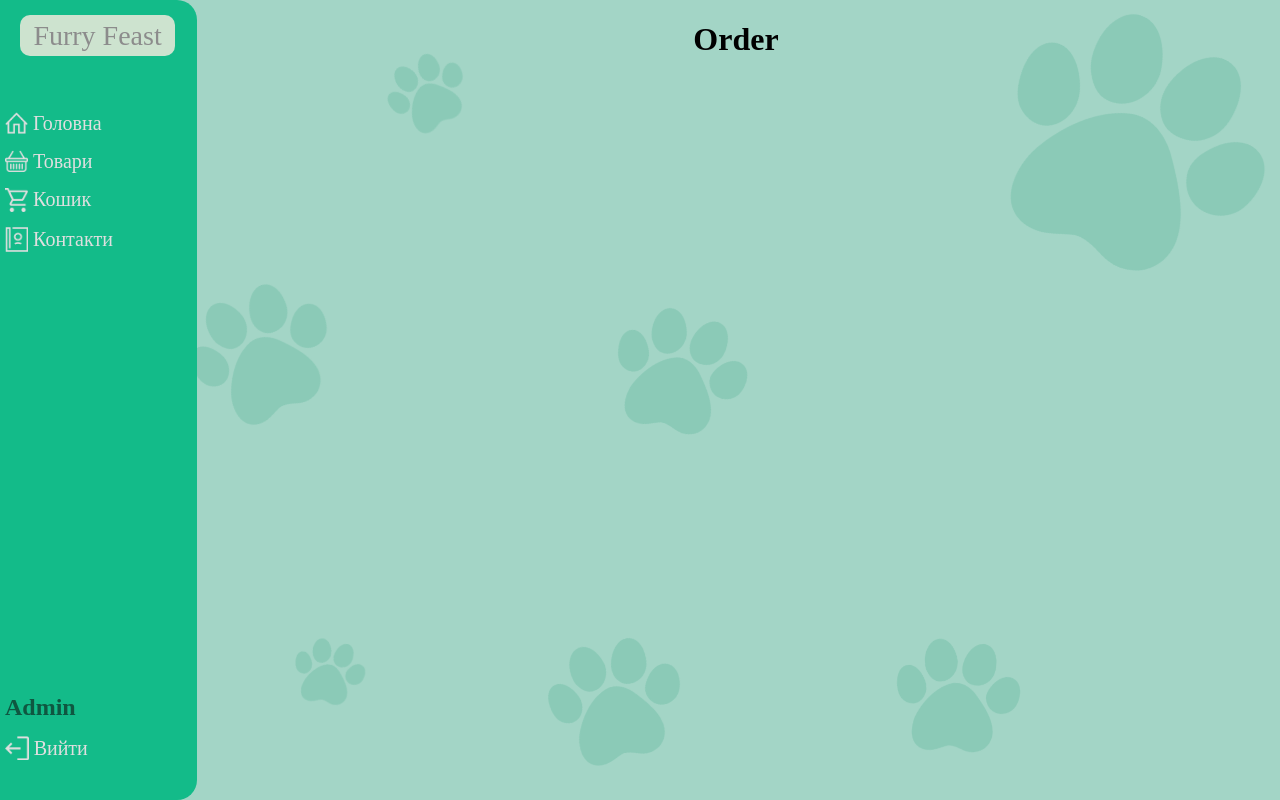
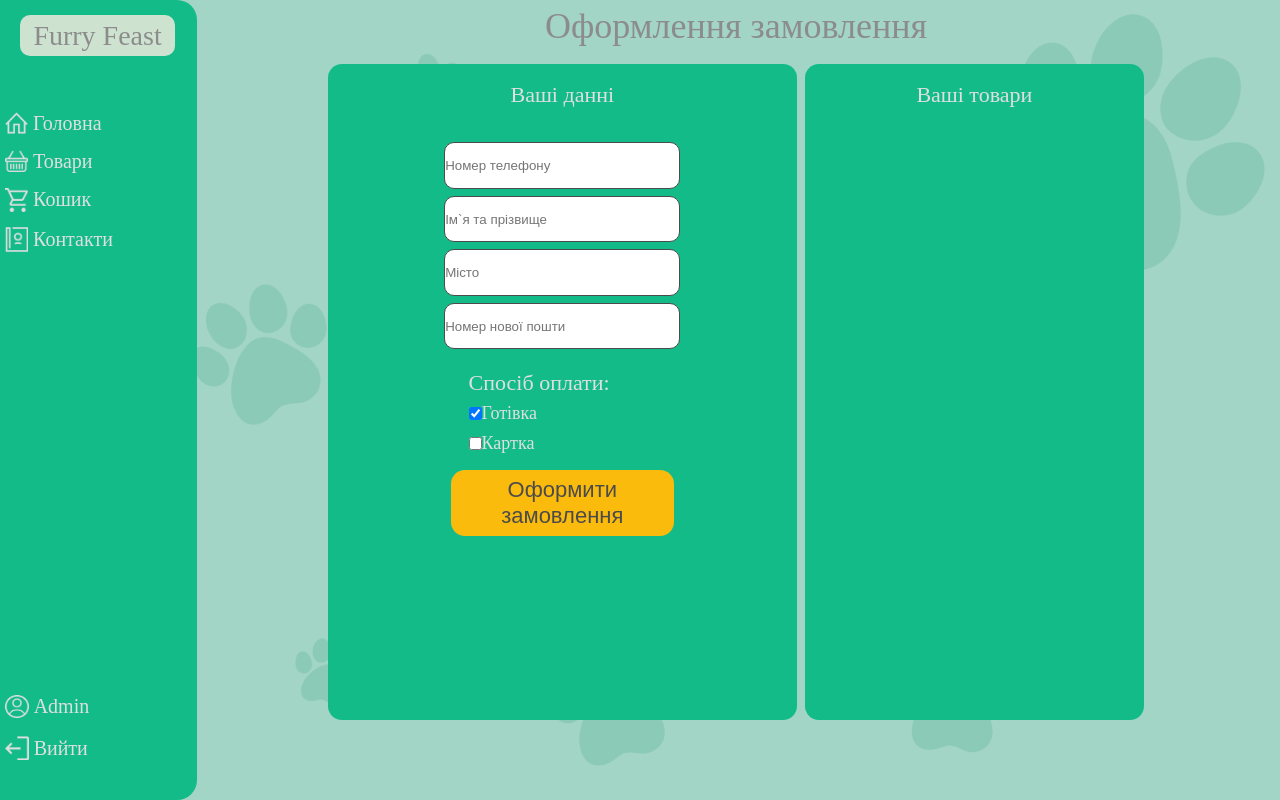
Before and after one commit to SemenovRoman2109/Furry-Feast, a Django app: page /order/ in a window 1280 px wide. Run offline with Django 4.2, Linux system fonts and the light colour scheme; a user stored in the database is signed in; data comes from the database, SQL or seed files in the repository; both versions use the stored data as it was after the commit.

Commit message:
bot-order

```diff
--- /dev/null
+++ b/Furry_Feast/Cart/static/Cart/css/order.css
@@ -0,0 +1,257 @@
+main{
+    height: 100%;
+}
+
+
+*{
+    padding: 0%;
+    margin: 0%;
+
+}
+
+
+.title {
+    display: flex;
+    flex-direction: column;
+    font-family: 'Oswald';
+    font-style: normal;
+    font-weight: 500;
+    font-size: 36px;
+    line-height: 53px;
+    margin-bottom: 1%;
+    color: #8C8C8C;
+}
+
+p{
+    font-family: 'Oswald';
+    font-style: normal;
+    font-size: 18px;
+    line-height: 30px;
+    color: #DFDFDF;
+
+}
+
+.input-field{
+    display: flex;
+    flex-direction: row;
+    justify-content: space-between;
+    align-items: center;
+    width: 35%;
+}
+
+
+
+.pay{
+    font-family: 'Oswald';
+    font-style: normal;
+    font-size: 22px;
+    line-height: 30px;
+    color: #DFDFDF;
+}
+
+.small-title {
+    font-family: 'Oswald';
+    font-style: normal;
+    font-size: 22px;
+    line-height: 30px;
+    color: #DFDFDF;
+}
+
+.block-by{
+    display: flex;
+    flex-direction: row;
+    width: 75%;
+    gap: 1%;
+    height: 80%;
+}
+
+
+
+
+
+.by-form{
+    display: flex;
+    flex-direction: column;
+    justify-content: center;
+    align-items: center;
+    width: 50%;
+    /* height: 100%; */
+
+
+}
+
+.item {
+    display: flex;
+    justify-content: center;
+    align-items: center;
+    flex-direction: column;
+    border: 1px solid #4B4B4B;
+    border-radius: 10px;
+    width: 90%;
+
+}
+
+.user-data{
+    background-color: #13BB89;
+    border-radius: 14px;
+    width: 58%;
+    display: flex;
+    flex-direction: column;
+    justify-content: flex-start;
+    align-items: center;
+    padding-top: 2%;
+    height: 100%;
+    gap: 5%;
+}
+
+
+
+.img-price-block{
+    display: flex;
+    flex-direction: row;
+    width: 100%;
+}
+
+
+
+.item-img img{
+    display: flex;
+    width: 100%;
+}
+
+.item-img{
+    display: flex;
+    width: 80%;
+}
+
+.pr{
+    display: flex;
+    flex-direction: row;
+    width: 60%;
+    justify-content: space-around;
+    align-items: center;
+
+}
+
+.name{
+    width: 90%;
+    font-family: 'Oswald';
+    font-style: normal;
+    font-weight: 500;
+    font-size: 22px;
+}
+
+
+.minus {
+    display: flex;
+    justify-content: center;
+    align-items: center;
+    width: 22px;
+    height: 22px;
+    background: #13BB89;
+    color: #DFDFDF;
+    border-radius: 25px;
+    font-size: 20px;
+    border: 2px solid  #DFDFDF;
+    cursor: pointer;
+
+}
+
+
+.plus {
+    display: flex;
+    justify-content: center;
+    align-items: center;
+    width: 22px;
+    height: 22px;
+    background: #13BB89;
+    color: #DFDFDF;
+    border-radius: 25px;
+    font-size: 20px;
+    border: 2px solid  #DFDFDF;
+    cursor: pointer;
+
+}
+
+
+.disable {
+    cursor: default;
+    color: #89cab7;
+    border: 2px solid  #89cab7;
+
+}
+
+
+
+.quantity{
+    display: flex;
+    flex-direction: row;
+    width: 42%;
+    justify-content: space-between;
+    align-items: center;
+}
+
+.price{
+    display: flex;
+    flex-direction: row;
+    align-items: center;
+}
+
+
+.by-form input:not(.method){
+    display: flex;
+    justify-content: center;
+    margin-bottom: 3%;
+    border-radius: 10px;
+    border: 1px solid #4B4B4B;
+    width: 100%;
+    height: 6vh;
+}
+
+
+
+.goods{
+    display: flex;
+    flex-direction: column;
+    align-items: center;
+    background-color: #13BB89;
+    border-radius: 14px;
+    width: 42%;
+    height: 100%;
+    padding-top: 2%;
+    gap: 2%;
+}
+
+
+.to-order-button {
+    display: flex;
+    justify-content: center;
+    align-items: center;
+    font-family: 'Oswald regular', sans-serif;
+    font-style: normal;
+    font-size: 22px;
+    color: #4B4B4B;
+    background: #fbbb0c;
+    border-radius: 14px ;
+    border: none;
+    width: 95%;
+    height: 18%;
+    transition-duration: 0.5s;
+
+}
+
+.pay-area{
+    display: flex;
+    flex-direction: column;
+    justify-content: flex-start;
+    align-items: flex-start;
+    width: 80%;
+    padding: 5% 0%;
+}
+
+.to-order-button:hover {
+    background: #fb6c0c;
+    transition: all 0.5s;
+    transform: scale(1.08);
+
+}
--- /dev/null
+++ b/Furry_Feast/Cart/telegram.py
@@ -0,0 +1,5 @@
+import telepot
+
+def bot_send(bot_token, chat_id, message):
+    bot = telepot.Bot(bot_token)
+    bot.sendMessage(chat_id, message)
--- a/Furry_Feast/Cart/templates/Cart/cart.html
+++ b/Furry_Feast/Cart/templates/Cart/cart.html
@@ -37,7 +37,7 @@
 
 
         <div class="button-by-items">
-            <p class="button-text">Оформити замовлення</p>
+            <a href="{% url 'order' %}" class="button-text">Оформити замовлення</a>
             <img src="{% static 'UserPages/img/side-menu/catalog.png' %}" alt="">
         </div>
     </div>
--- a/Furry_Feast/Cart/templates/Cart/order.html
+++ b/Furry_Feast/Cart/templates/Cart/order.html
@@ -1,5 +1,65 @@
 {% extends 'UserPages/base.html' %}
 
+{% load static %}
+
+{% block css %}
+    <link rel="stylesheet" href="{% static 'Cart/css/order.css' %}">
+{% endblock %}
+
+{% block js %}
+    <script defer src="{% static 'Cart/js/order.js' %}"></script>
+{% endblock %}
+
 {% block content %}
-    <h1>Order</h1>
+    <p class="title">Оформлення замовлення</p>
+    <div class="block-by">
+        <div class="user-data">
+            <p class="small-title">Вашi даннi</p>
+            <form action="{% url 'order' %}" class="by-form">
+                {% csrf_token %}
+                <input type="text" name="phone-number" id="phone-number" placeholder="Номер телефону" required>
+                <input type="text" name="name-surname" id="name-surname" placeholder="Iм`я та прiзвище" required>
+                <input type="text" name="city" id="city" placeholder="Мiсто" required>
+                <input type="number" name="number-mail" id="number-mail" placeholder="Номер нової пошти" required>
+                <div class = 'pay-area'>
+                    <p class = 'pay'>Спосiб оплати:</p>
+                <div class = 'input-field'>
+                    <input type="checkbox" checked class = "method">
+                    <p>Готiвка</p>
+                </div>
+                <div class = 'input-field'>
+                    <input type="checkbox" class = "method">
+                    <p>Картка</p>
+                </div>
+                </div>
+
+                <button class = 'to-order-button'>Оформити замовлення</button>
+            </form>
+        </div>
+        <div class="goods">
+            <p class="small-title">Вашi товари</p>
+            {% for product_in_cart in products %}
+                <div class="item">
+                    <input type="hidden" class="product_pk" value="{{ product_in_cart.product.pk }}">
+                    <input type="hidden" class="price-one-product" value="{{ product_in_cart.product.price }}">
+                    <p class="name">{{ product_in_cart.product.name }}</p>
+                    <div class="img-price-block">
+                        <div class="item-img">
+                            <img src="{{ product_in_cart.product.image.url }}" alt="">
+                        </div>
+                        <div class = 'pr'>
+                            <p class="price">{{ product_in_cart.product.price }}</p>
+                        <form action="{% url 'order' %}" class="quantity">
+                            {% csrf_token %}
+                            <button class="minus">&minus;</button>
+                            <p class="count-product">{{ product_in_cart.count_product }}</p>
+                            <button class="plus">&plus;</button>
+                        </form>
+                        </div>
+
+                    </div>
+                </div>
+            {% endfor %}
+        </div>
+    </div>
 {% endblock %}
--- a/Furry_Feast/Cart/views.py
+++ b/Furry_Feast/Cart/views.py
@@ -1,6 +1,8 @@
 from django.shortcuts import render
 from .models import *
 from django.http import JsonResponse
+from .telegram import bot_send
+from Furry_Feast.settings import TELEGRAM_BOT_TOKEN, TELEGRAM_BOT_CHAT_ID
 
 # Create your views here.
 
@@ -14,9 +16,6 @@
         count_product = request.POST.get("count_product")
         delete_product = request.POST.get("delete_product")
         product_pk = request.POST.get("product_pk")
-        print("count_product=",count_product)
-        print("delete_product=",delete_product)
-        print("product_pk=",product_pk)
         if delete_product != "false":
             ProductInCart.objects.filter(session_key=request.session.session_key).filter(product_id = product_pk)[0].delete()
             return JsonResponse({"result":"delete"})
@@ -29,9 +28,42 @@
 
 def show_order(request):
     context = {
+        "products":ProductInCart.objects.filter(session_key=request.session.session_key),
         "user_name":request.user.username,
         "is_authenticated":request.user.is_authenticated
     }
+    if request.method == 'POST':
+        change_count = request.POST.get("change_count")
+        print(change_count)
+        if change_count == "true":
+            count_product = request.POST.get("count_product")
+            product_pk = request.POST.get("product_pk")
+            product_in_cart = ProductInCart.objects.filter(session_key=request.session.session_key).filter(product_id = product_pk)[0]
+            product_in_cart.count_product = count_product
+            product_in_cart.save()
+            return JsonResponse({"result":"change_count"})
+        else:
+            phone_number = request.POST.get("phone_number")
+            name_surname = request.POST.get("name_surname")
+            city = request.POST.get("city")
+            number_mail = request.POST.get("number_mail")
+            payment_method = request.POST.get("payment_method")
+
+
+            products = ProductInCart.objects.filter(session_key=request.session.session_key)
+
+            order_text = ""
+            full_price = 0
+
+            for product_in_cart in products:
+                order_text += f"{product_in_cart.product.name} - {product_in_cart.count_product} шт id товара:{product_in_cart.product.pk}; \n"
+                full_price += product_in_cart.product.price * product_in_cart.count_product
+
+            message = f"Замовлення вiд: {name_surname} \n \n Вiн замовив: \n{order_text} \n Номер телефону користувача: {phone_number} \n \n Мicто в якому мешкає користувач: {city} \n \n Вiддiлення нової пошти: {number_mail} \n \n Спосiб оплати: {payment_method}  \n \n \n Сумарна цiна: {full_price} грн"
+
+            print(message)
+            bot_send(TELEGRAM_BOT_TOKEN, TELEGRAM_BOT_CHAT_ID, message)
+            return JsonResponse({"result":"Удачная отправка"})
     return render(request,"Cart/order.html",context)
 
 def add_cart(request):
--- a/Furry_Feast/Furry_Feast/settings.py
+++ b/Furry_Feast/Furry_Feast/settings.py
@@ -129,6 +129,10 @@
 
 MEDIA_ROOT=os.path.join(BASE_DIR, "media")
 
+TELEGRAM_BOT_TOKEN = ""
+
+TELEGRAM_BOT_CHAT_ID = -1001602507837
+
 # Default primary key field type
 # https://docs.djangoproject.com/en/4.1/ref/settings/#default-auto-field
 
--- a/Furry_Feast/UserPages/static/UserPages/css/base.css
+++ b/Furry_Feast/UserPages/static/UserPages/css/base.css
@@ -9,13 +9,20 @@
 }
 
 .user-name{
+    display: flex;
+    flex-direction: row;
+    align-items: center;
+    gap: 5px;
+    box-sizing: border-box;
+}
+
+.user-name p{
     font-family: 'Oswald';
     font-style: normal;
-    font-weight: bold;
-    font-size: 24px;
+    font-size: 20px;
+    color: #DFDFDF;
+    padding: 0;
     margin: 0;
-
-    color: #0f5741;
 }
 .modal-window-logout{
     z-index: 55;
@@ -233,6 +240,6 @@
     top: 80%;
 }
 
-.side-menu a:hover{
+.side-menu a:hover:not(.user-name){
     color: #c7cccb;
 }
--- a/Furry_Feast/UserPages/static/UserPages/css/contact.css
+++ b/Furry_Feast/UserPages/static/UserPages/css/contact.css
@@ -102,7 +102,7 @@
 }
 
 .social-net-img{
-    height: 60%;
+    height: 50%;
     width: 100%;
     display: flex;
     flex-direction: row;
@@ -125,7 +125,7 @@
     height: 12%;
 }
 .messanger-img{
-    height: 60%;
+    height: 50%;
     width: 100%;
     display: flex;
     flex-direction: row;
--- a/Furry_Feast/UserPages/templates/UserPages/base.html
+++ b/Furry_Feast/UserPages/templates/UserPages/base.html
@@ -36,7 +36,10 @@
         <div class = 'bot-categories'>
             <input class="is-authenticated" type="hidden" value="{{ is_authenticated }}" name="" id="">
             {% if is_authenticated %}
-                <p class="user-name">{{ user_name }}</p>
+                <div class="user-name">
+                    <img src="{% static 'UserPages/img/side-menu/user.png' %}" alt="">
+                    <p>{{ user_name }}</p>
+                </div>
             {% endif %}
             <form action="{% url 'logout' %}">
                 {% csrf_token %}
--- a/Furry_Feast/UserPages/templates/UserPages/contact.html
+++ b/Furry_Feast/UserPages/templates/UserPages/contact.html
@@ -36,7 +36,7 @@
             </div>
         </div>
         <form class="feedback">
-            <p class="small-title">Залишити повiдомлення на сайті:</p>
+            <p class="small-title">Зворотнiй звязок:</p>
             <textarea name="" id="" cols="45" rows="12"></textarea>
             <button>Залишити повiдомлення</button>
         </form>
```
Also changed, not shown: Furry_Feast/Cart/static/Cart/css/cart.css (+6 -1 lines), Furry_Feast/Cart/static/Cart/js/order.js (added, +116 -0 lines), Furry_Feast/Catalog/static/Catalog/css/product.css (+14 -12 lines), Furry_Feast/UserPages/static/UserPages/img/side-menu/user.png (added), Furry_Feast/db.sqlite3.
